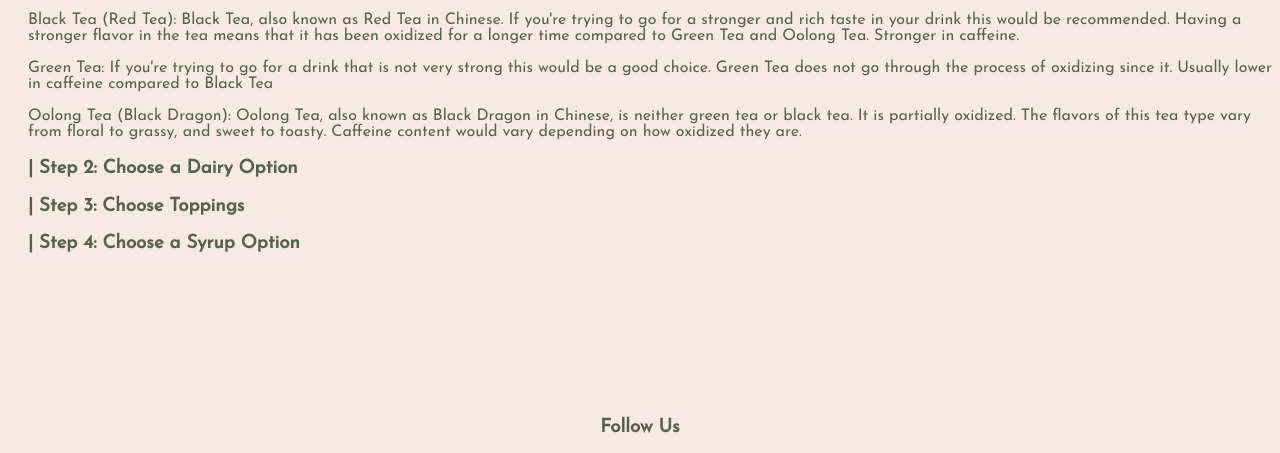
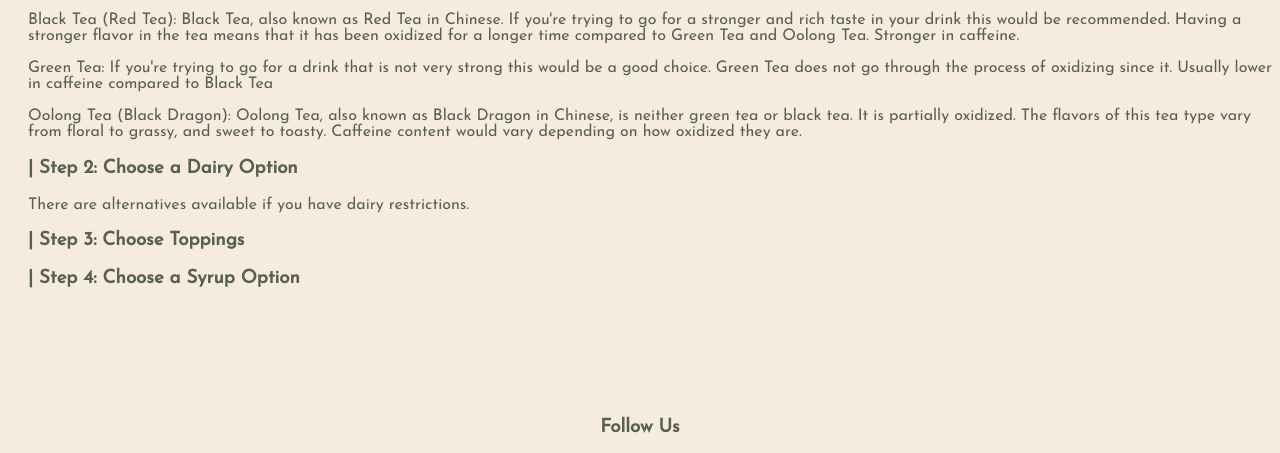
Before and after one commit to MarcoCat/HappyBrew, a Flask app: page /customize in a window 1280 px wide. Shown: the part 300-753 px from the top of the page. Run offline with Flask 3, Linux system fonts and the light colour scheme.

Commit message:
added description to dairy option

```diff
--- a/templates/customize1.html
+++ b/templates/customize1.html
@@ -15,6 +15,8 @@
             <p> Oolong Tea (Black Dragon): Oolong Tea, also known as Black Dragon in Chinese, is neither green tea or black tea. It is partially oxidized. The flavors of this tea type vary from floral to grassy, and sweet to toasty. Caffeine content would vary depending on how oxidized they are.</p>
 
             <h3>| Step 2: Choose a Dairy Option</h3>
+            <p> There are alternatives available if you have dairy restrictions. </p>
+            </p>
             <h3>| Step 3: Choose Toppings</h3>
             <h3>| Step 4: Choose a Syrup Option</h3>
 
```
